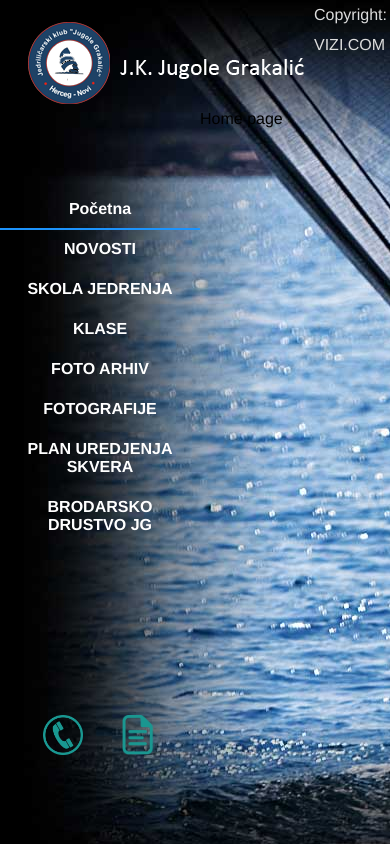
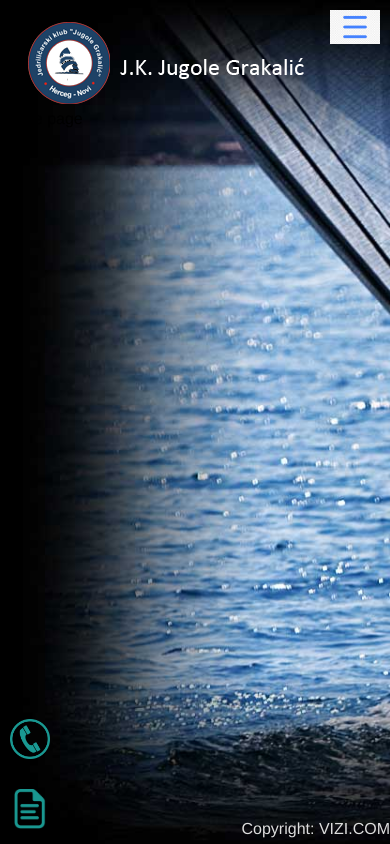
Before and after one commit to Binsr/Website---JK-Jugole-Grakalic-, a Vue app: page / in a window 390 px wide. Built offline with nearby package versions, Linux system fonts and the light colour scheme.

Commit message:
Layout res done

```diff
--- a/src/App.vue
+++ b/src/App.vue
@@ -6,6 +6,7 @@
       <div class='main-menu-component'><MainMenu> </MainMenu></div>
       <div class='page-component'><router-view/></div>
       <div class='footer-component'> <Footer> </Footer> </div>
+      <img src="@/assets/hamburgerMenu.png" class='hamburgerButton'>
     </div>
   </div>
 </template>
@@ -39,8 +40,18 @@ body{
   width: 100%;
 }
 
+.hamburgerButton{
+  display: none;
+  width: 50px;
+  right: 0;
+  top: 0;
+  margin: 10px 10px 0 0;
+  position: fixed;
+}
+
 .app-container{
   background-image: url('./assets/background.jpg');
+  background-size: cover;
   height: 100vh;
   display: grid;
   grid-template-columns: 1fr;
@@ -63,20 +74,49 @@ body{
   overflow: scroll;
   overflow-x: hidden;
 }
+@media only screen and (max-width: 1200px) {
+  .app-container{
+    grid-template-columns: max-content auto auto;
+    grid-template-rows: max-content auto auto 30px;
+    grid-template-areas:
+                    'header header contact'
+                    'mainMenu mainContent mainContent'
+                    'mainMenu mainContent mainContent'
+                    'footer footer footer'
+  }
 
+}
 
-@media only screen and (max-width: 1280px) {
+@media only screen and (max-width: 900px) {
   .app-container{
-    grid-template-columns: 200px auto 20vw;
-    grid-template-rows: max-content auto 60px auto;
+    grid-template-columns: max-content auto auto;
+    grid-template-rows: max-content auto 30px;
     grid-template-areas:
-                    'header header footer'
-                    'mainMenu mainContent mainContent'
-                    'contact mainContent mainContent'
-                    'contact mainContent mainContent';
+                    'header header header'
+                    'mainContent mainContent mainContent'
+                    'footer footer footer'
+  }
+  .contact-component{
+    position: fixed;
+    bottom: 0;
+    left: 0;
+    margin-left: 10px;
+    width: max-content;
+
+  }
+  .main-menu-component{
+    position: fixed;
+    margin-top: 20vh;
+    left: -330px;
+    margin-left: 10px;
+    width: max-content;
   }
   .page-component{
     overflow: scroll;
+    overflow-x: hidden;
+  }
+  .hamburgerButton{
+    display: unset;
   }
 
 }
--- a/src/components/simple_site_components/Contact.vue
+++ b/src/components/simple_site_components/Contact.vue
@@ -31,7 +31,19 @@ export default {
 }
 .info-icons:hover{
     filter: invert(68%) sepia(132%) saturate(3207%) hue-rotate(160deg) brightness(95%) contrast(20%);
+}
+
+@media only screen and (max-width: 1150px) {
 
 }
 
+@media only screen and (max-width: 900px) {
+    .contact-container{
+        flex-direction: column;
+        width: max-content;
+        height: 140px;
+    }
+}
+
+
 </style>
--- a/src/components/simple_site_components/Footer.vue
+++ b/src/components/simple_site_components/Footer.vue
@@ -25,9 +25,14 @@ export default {
     color:#dddddd;
 }
 
-@media only screen and (max-width: 1280px) {
+@media only screen and (max-width: 1200px) {
+
+}
+
+@media only screen and (max-width: 900px) {
     .footer-copyright{
         width: 100%;
+        text-align: right;
     }
 
 }
--- a/src/components/simple_site_components/MainMenu.vue
+++ b/src/components/simple_site_components/MainMenu.vue
@@ -2,7 +2,7 @@
   <div class="main-menu-container">
     <div class="main-menu__tabs-container">
         <div class="main-menu__tab">
-            <router-link to="/"><span class="main-menu-text">Početna</span></router-link>
+            <router-link to="/"><span class="main-menu-text">POCETNA</span></router-link>
         </div>
         <div class="main-menu__tab">
             <router-link to="/news"><span class="main-menu-text">NOVOSTI</span></router-link>
@@ -94,7 +94,10 @@ export default {
   opacity: 0.9;
 }
 
-@media only screen and (max-width: 1280px) {
+
+
+@media only screen and (max-width: 1200px) {
+
   .main-menu-container{
     flex-direction: column;
     display: flex;
@@ -102,6 +105,7 @@ export default {
   }
   .main-menu__tabs-container{
     flex-direction: column;
+    margin-top: 50px;
   }
   .main-menu__tab{
     width: 100%;
@@ -114,7 +118,6 @@ export default {
   }
   .main-menu__tabs-container{
     display: flex;
-    margin: auto;
     border-width: 0 0 0 0;
   }
 
```
Also changed, not shown: src/assets/hamburgerMenu.png (added).
